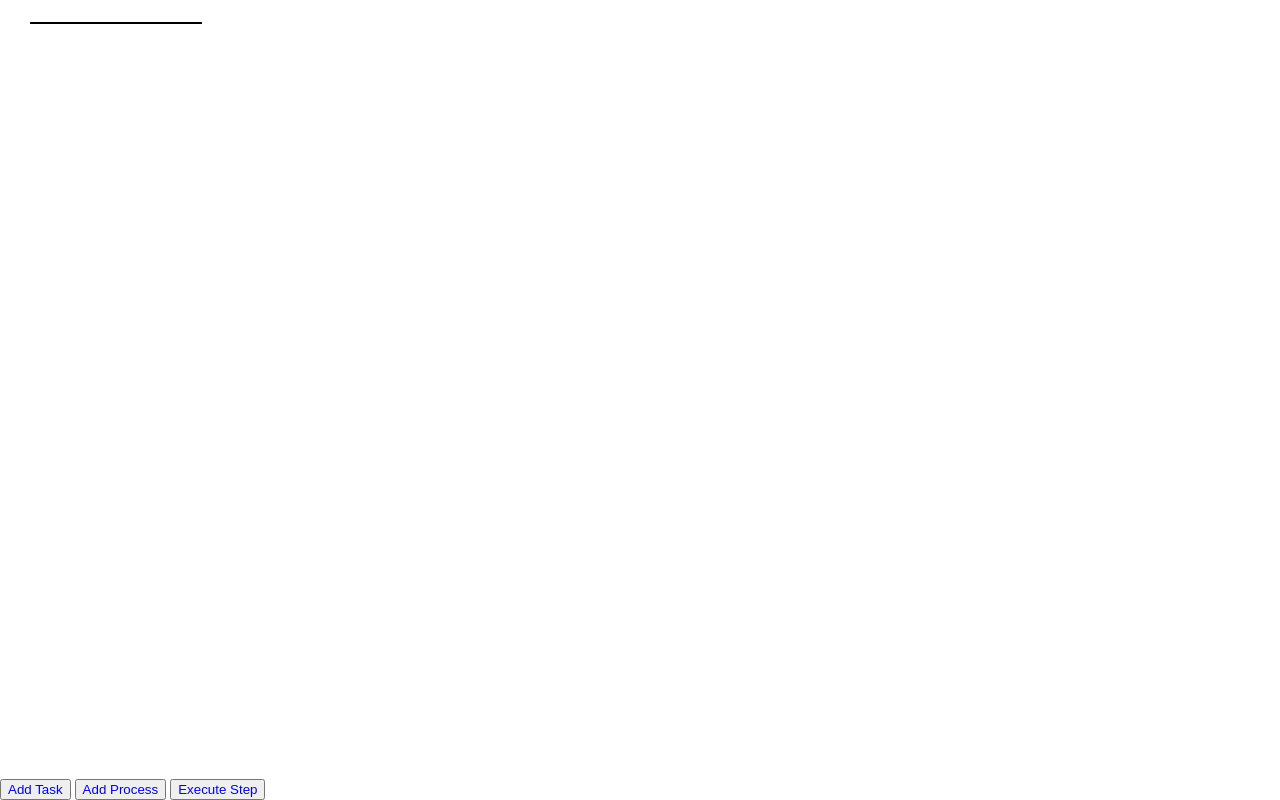
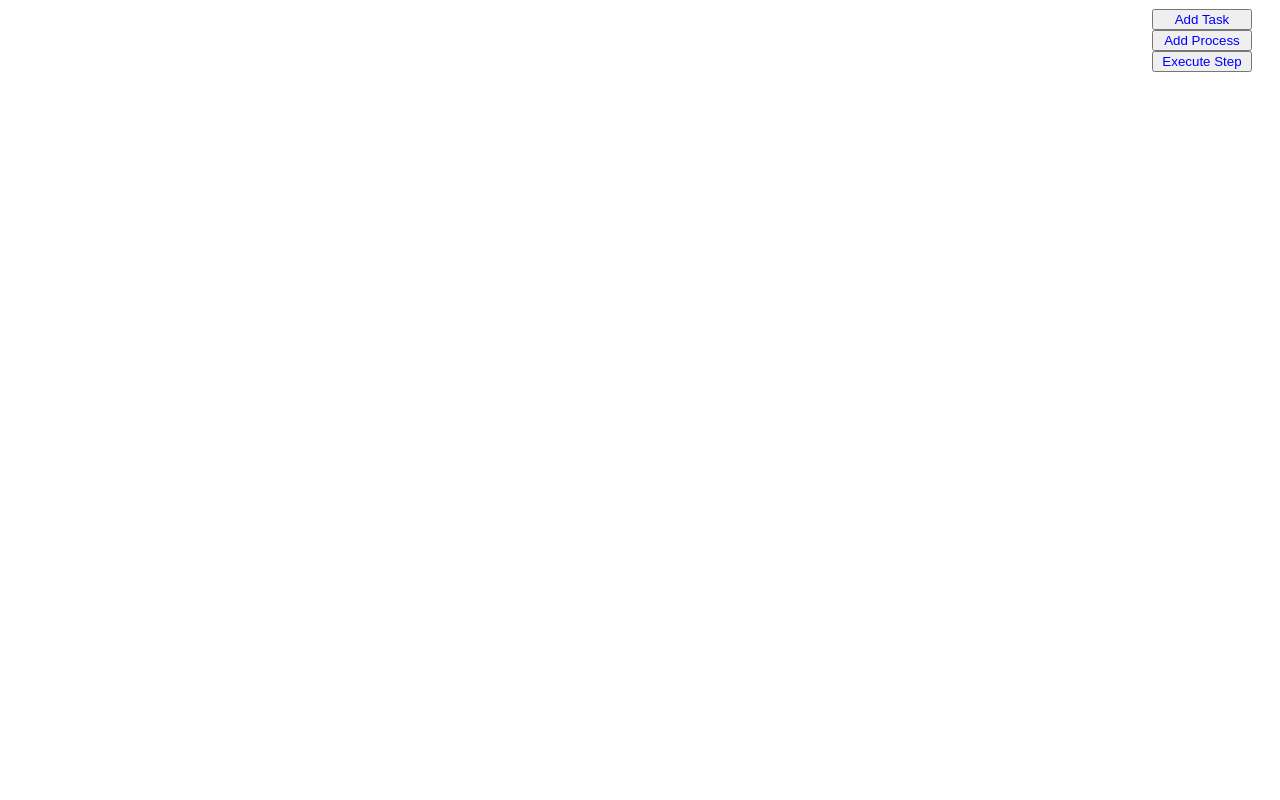
Before and after one commit to AbhinaavSingh/effective-umbrella, a website: page public/index.html in a window 1280 px wide. Drawn offline with Linux system fonts and the light colour scheme.

Commit message:
UI Improvements

```diff
--- a/public/index.html
+++ b/public/index.html
@@ -42,21 +42,25 @@
     <div id="executionPane">
 
       <div id="processList" style="display:inline-block;"></div>
-      <div id="cycleTimeDiv" style="width:170px;border: 1px solid black;color:rgb(40, 14, 187);background-color:lightcoral;display:inline-block;"></div>
+      <div id="cycleTimeDiv" style="width:170px;color:rgb(40, 14, 187);background-color:lightcoral;display:inline-block;"></div>
       <div id="" style="color:blue;position:absolute;left: 0px;bottom: 0px;">
 
 
-        <input type="button" value="Add Task" onclick="addTask()" style="color:blue;left: 0px;bottom: 0px;">
+
+      </div>
+      <div>
+        <div id="chartContainer" style="height: 350px; width: 40%;display:inline-block;"></div>
+        <div id="controlChart" style="height: 350px; width: 40%;display:inline-block;"></div>
+      </div>
+    </div>
+    <div style = "width:120px; max-width: 120px;">
+        <input type="button" value="Add Task" onclick="addTask()" style="color:blue;left: 0px;bottom: 0px; width : 100px;">
         </button>
-        <input type="button" value="Add Process" onclick="addProcess()" style="color:blue;left: 75px;bottom: 0px;">
+        <input type="button" value="Add Process" onclick="addProcess()" style="color:blue;left: 75px;bottom: 0px; width : 100px;">
         </button>
         <input type="button" value="Execute Step" onclick="oneTimeStep();showQueueTables();refreshTask();makeBottleneckRed();getCycleTime();"
-          style="color:blue;left: 170px;bottom: 0px;">
+          style="color:blue;left: 170px;bottom: 0px; width : 100px;">
         </button>
-      </div>
-      <div id="chartContainer" style="height: 370px; width: 80%;"></div>
-      <div id="controlChart" style="height: 370px; width: 80%;"></div>
-
     </div>
   </div>
 
```
